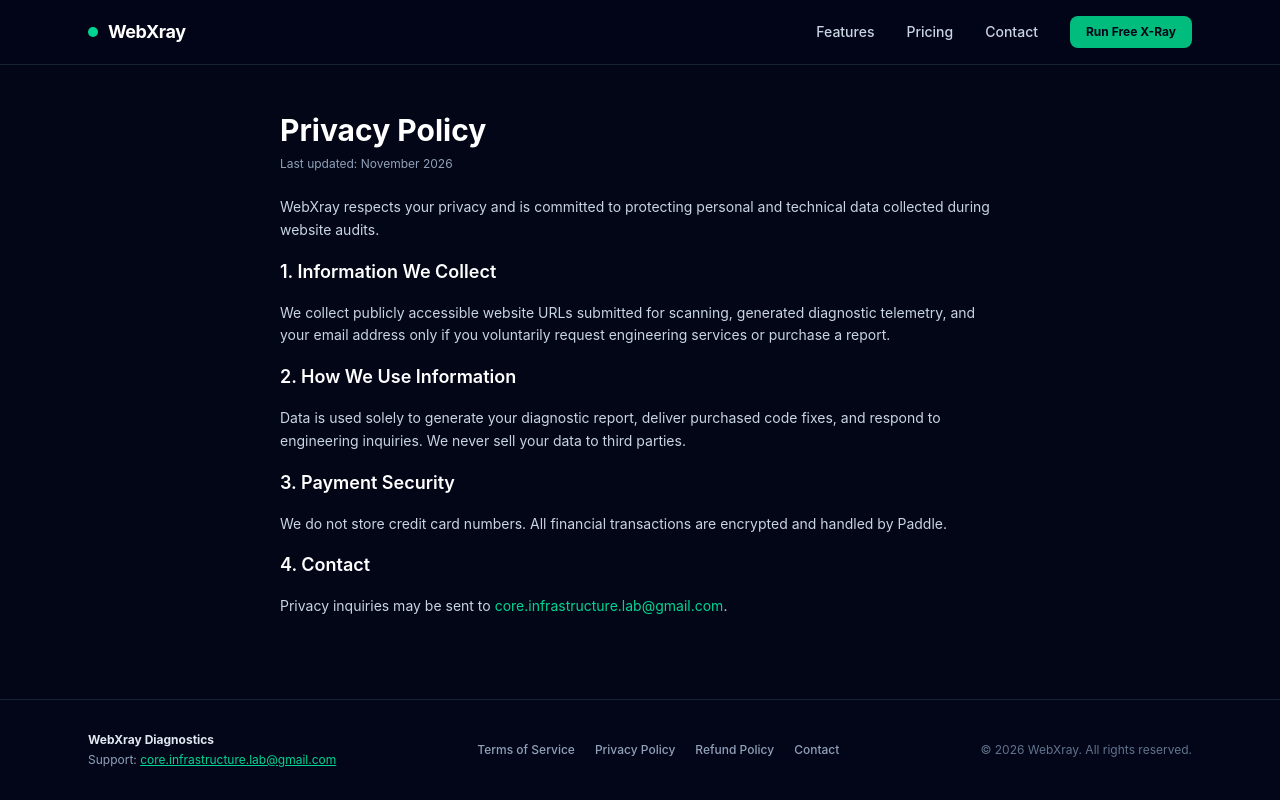
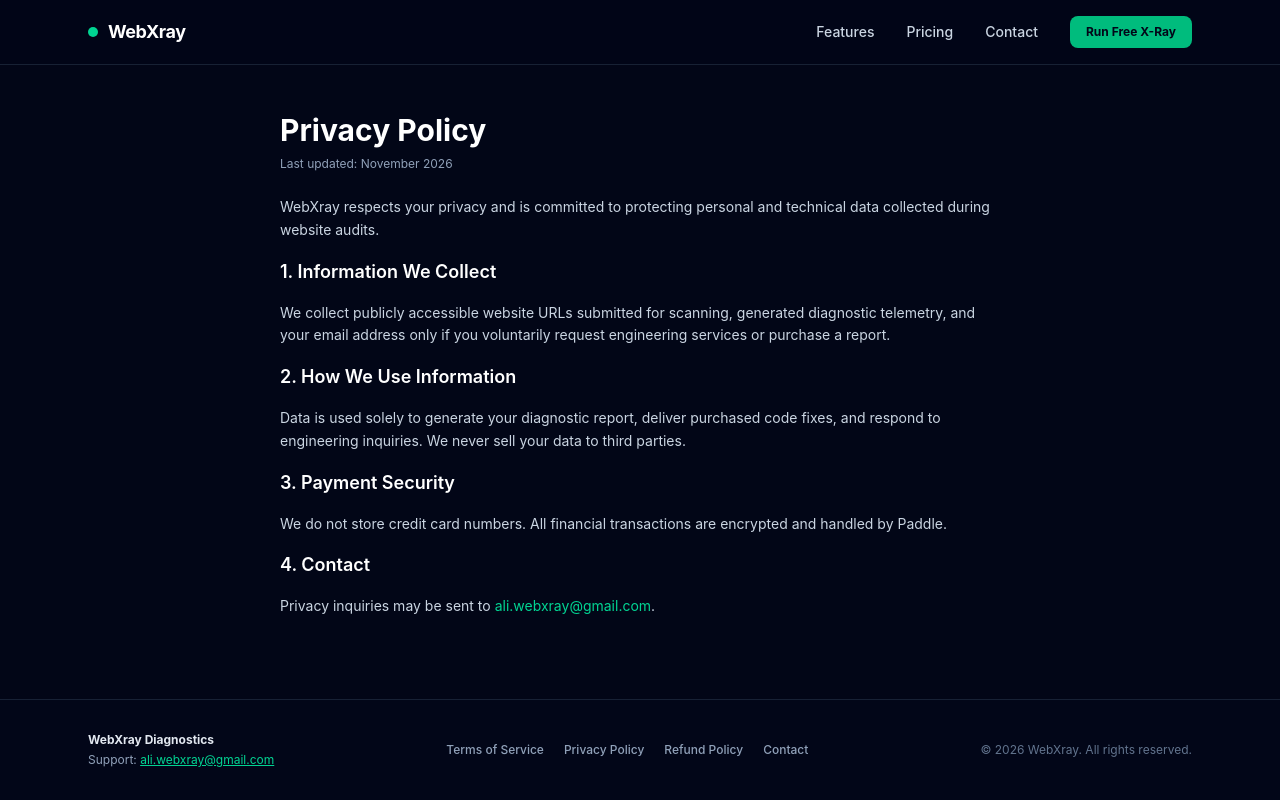
Before and after one commit to alihassan-eng/webxray, a Next.js app in the folder webxray/: page /privacy in a window 1280 px wide. Built offline with nearby package versions, Linux system fonts and the light colour scheme.

Commit message:
chore: update official email to ali.webxray@gmail.com

```diff
--- a/webxray/app/privacy/page.tsx
+++ b/webxray/app/privacy/page.tsx
@@ -12,7 +12,7 @@ export default function PrivacyPage() {
         <h2 className="text-lg font-semibold text-white">3. Payment Security</h2>
         <p>We do not store credit card numbers. All financial transactions are encrypted and handled by Paddle.</p>
         <h2 className="text-lg font-semibold text-white">4. Contact</h2>
-        <p>Privacy inquiries may be sent to <span className="text-emerald-400">core.infrastructure.lab@gmail.com</span>.</p>
+        <p>Privacy inquiries may be sent to <span className="text-emerald-400">ali.webxray@gmail.com</span>.</p>
       </div>
     </main>
   );
--- a/webxray/app/refund/page.tsx
+++ b/webxray/app/refund/page.tsx
@@ -10,7 +10,7 @@ export default function RefundPage() {
         <h2 className="text-lg font-semibold text-white">2. Exceptions &amp; Technical Issues</h2>
         <p>If a technical error prevented your paid report from unlocking, or if the scan data was corrupted due to a platform malfunction, we will either re-run your audit manually or issue a full 100% refund within 7 days of purchase.</p>
         <h2 className="text-lg font-semibold text-white">3. How to Request Support</h2>
-        <p>To request assistance or a refund review, email your Report ID to <span className="text-emerald-400">core.infrastructure.lab@gmail.com</span> within 7 days.</p>
+        <p>To request assistance or a refund review, email your Report ID to <span className="text-emerald-400">ali.webxray@gmail.com</span> within 7 days.</p>
       </div>
     </main>
   );
--- a/webxray/app/terms/page.tsx
+++ b/webxray/app/terms/page.tsx
@@ -12,7 +12,7 @@ export default function TermsPage() {
         <h2 className="text-lg font-semibold text-white">3. Payments &amp; Billing</h2>
         <p>All payments are securely processed by our Merchant of Record, Paddle. Access to unlocked digital code fixes is granted immediately upon payment confirmation.</p>
         <h2 className="text-lg font-semibold text-white">4. Contact</h2>
-        <p>For questions regarding these terms, contact us at <span className="text-emerald-400">core.infrastructure.lab@gmail.com</span>.</p>
+        <p>For questions regarding these terms, contact us at <span className="text-emerald-400">ali.webxray@gmail.com</span>.</p>
       </div>
     </main>
   );
--- a/webxray/lib/site-config.ts
+++ b/webxray/lib/site-config.ts
@@ -1,4 +1,4 @@
 export const SITE_CONFIG = {
-  supportEmail: 'core.infrastructure.lab@gmail.com', // <-- یہاں اپنا اصل Gmail لکھیں
+  supportEmail: 'ali.webxray@gmail.com', // <-- یہاں اپنا اصل Gmail لکھیں
   whatsappNumber: 'https://wa.me/qr/2AMP6KKBNIIYH1',     // <-- یہاں اپنا اصل WhatsApp نمبر لکھیں (92 کے ساتھ)
 };
```
